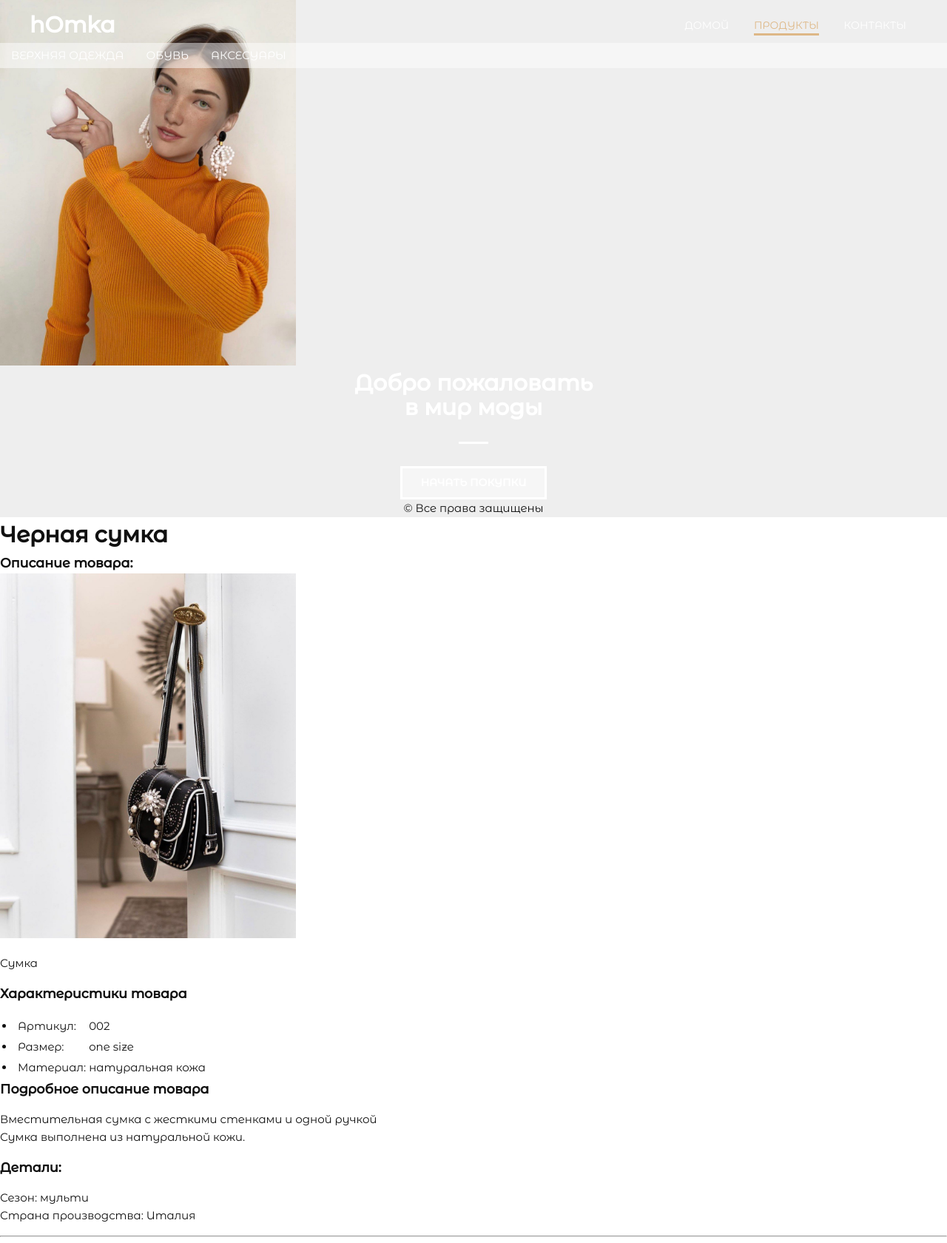
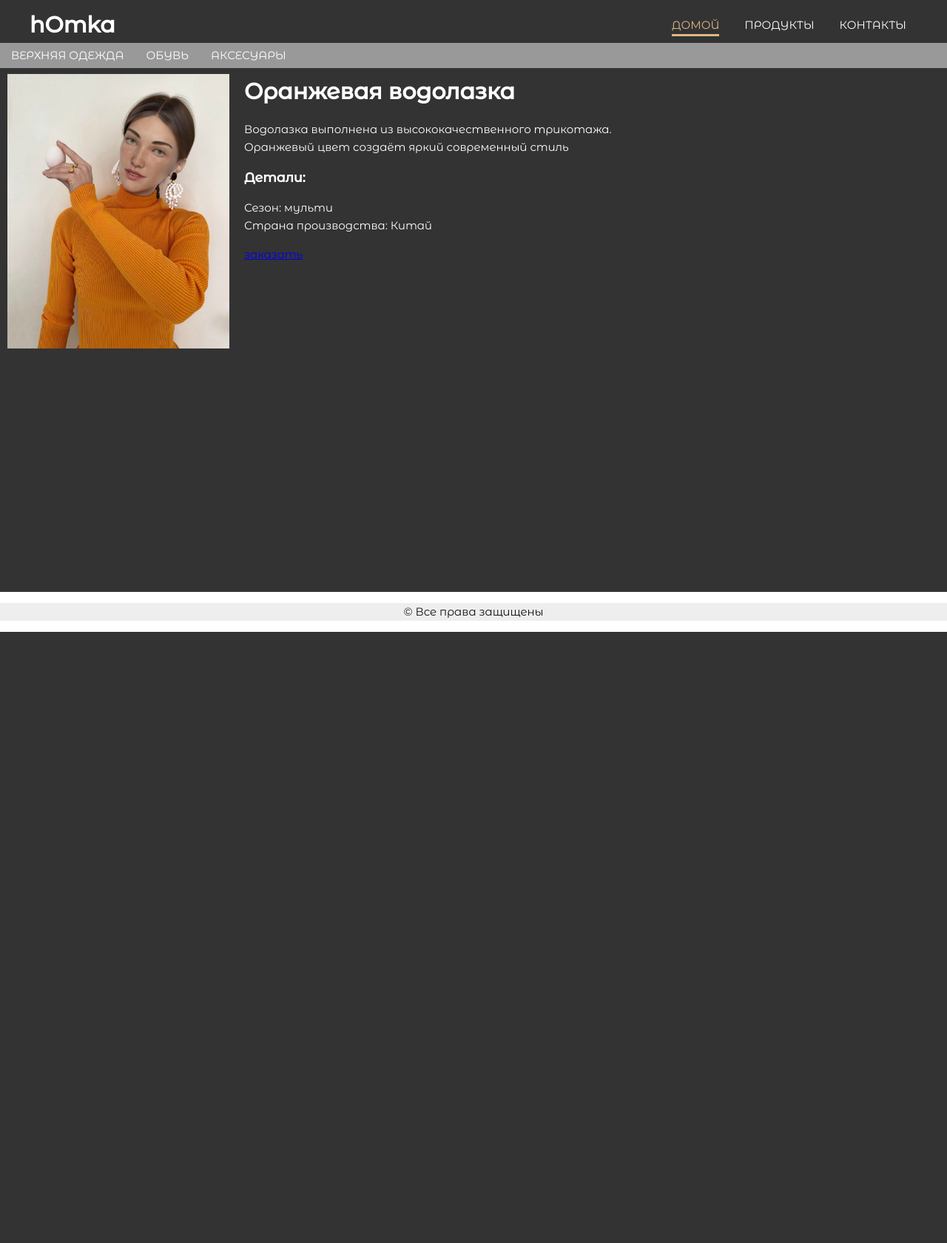
Before and after one commit to KhomovskiyYN/django_web_site, a Django app: page /products/ in a window 1280 px wide. Shown: the whole page at 74% size. After the commit the page ends 854 px from the top, so only its background shows below. Run offline with Django 3.2, Linux system fonts and the light colour scheme.

Commit message:
static and url template tag

```diff
--- a/homkashop/settings.py
+++ b/homkashop/settings.py
@@ -104,7 +104,7 @@ AUTH_PASSWORD_VALIDATORS = [
 # Internationalization
 # https://docs.djangoproject.com/en/2.2/topics/i18n/
 
-LANGUAGE_CODE = 'en-us'
+LANGUAGE_CODE = 'ru-RU'
 
 TIME_ZONE = 'Europe/Moscow'
 
--- a/homkashop/urls.py
+++ b/homkashop/urls.py
@@ -14,12 +14,13 @@ Including another URLconf
     2. Add a URL to urlpatterns:  path('blog/', include('blog.urls'))
 """
 from django.contrib import admin
-from django.urls import path, re_path
+from django.urls import path
 import mainapp.views as mainapp
 
+
 urlpatterns = [
-    path('', mainapp.index),
-    path('contact/', mainapp.contact),
-    path('products/', mainapp.products),
+    path('', mainapp.index, name='index'),
+    path('contact/', mainapp.contact, name='contact'),
+    path('products/', mainapp.products, name='products'),
     path('admin/', admin.site.urls),
 ]
--- /dev/null
+++ b/mainapp/templates/mainapp/base.html
@@ -0,0 +1,46 @@
+{% load static %}
+<!DOCTYPE html>
+<html>
+
+<head>
+    <meta charset="UTF-8">
+    <link href="https://fonts.googleapis.com/css2?family=Kaushan+Script&family=Montserrat+Alternates:wght@400;500&display=swap"
+          rel="stylesheet">
+    <title>{{ page_title|title }}</title>
+    {% block css %}
+    <link rel="stylesheet" type="text/css" href="{% static 'css/style.css' %}">
+    {% endblock %}
+
+    {% block js %}
+    {% endblock %}
+</head>
+
+<body>
+
+<header class="header">
+    <div class="container">
+        <div class="header_inner">
+            <div class="header_logo">hOmka</div>
+            <nav class="nav">
+                <a class="nav_link active" href="{% url 'index' %}">домой</a>
+                <a class="nav_link" href="{% url 'products' %}">продукты</a>
+                <a class="nav_link" href="{% url 'contact' %}">контакты</a></nav>
+        </div>
+    </div>
+    {% block header_menu %}
+    {% endblock %}
+</header>
+
+{% block intro %}
+
+{% endblock %}
+
+<div class="footer">
+    <p>&copy; Все права защищены</p>
+</div>
+
+
+
+
+</body>
+</html>
--- a/mainapp/templates/mainapp/products.html
+++ b/mainapp/templates/mainapp/products.html
@@ -1,84 +1,26 @@
-<!DOCTYPE html>
-<html lang="en">
-
-<head>
-    <meta charset="UTF-8">
-    <link href="https://fonts.googleapis.com/css2?family=Kaushan+Script&family=Montserrat+Alternates:wght@400;500&display=swap" rel="stylesheet">
-    <title>Shop</title>
-    <link rel="stylesheet" href="/static/css/style.css"> </head>
-
-<body>
-    <header class="header">
-        <div class="container">
-            <div class="header_inner">
-                <div class="header_logo">hOmka</div>
-                <nav class="nav"> <a class="nav_link " href="/" >домой</a> <a class="nav_link active" href="/products/">продукты</a> <a class="nav_link" href="/contact/">контакты</a> </nav>
-            </div>
-        </div>
-        <div class="header_menu">
-            <nav class="nav_menu"> <a class="nav_link_menu " href="#" >Верхняя одежда</a> <a class="nav_link_menu" href="#">Обувь</a> <a class="nav_link_menu" href="#">Аксесуары</a> </nav>
-            </div>
-
-    </header>
+{% extends 'mainapp/base.html' %}
 
 
-    <div class="intro_product">
-       <div class="foto_product">
-            <img src="/static/img/orange_sweater.jpg" width="400">
-       </div>
-       <div class="details_product">
-
-       </div>
+{% block header_menu %}
+<div class="header_menu">
+    <nav class="nav_menu"><a class="nav_link_menu " href="#">Верхняя одежда</a> <a class="nav_link_menu"
+                                                                                   href="#">Обувь</a> <a
+            class="nav_link_menu" href="#">Аксесуары</a></nav>
+</div>
+{% endblock %}
 
 
-        <div class="container">
-            <div class="intro_inner">
-                <h1 class="intro_title">Добро пожаловать в мир моды</h1>
-                <a class="intro_inner_btn" href="#"> Начать покупки </a>
-            </div>
-        </div>
-    </div>
-
- <div class="footer">
-        <p5>&copy; Все права защищены</p5>
-    </div>
-</body>
-
-</html>
-
-
-
-<h1>Черная сумка</h1>
-    <h3>Описание товара:</h3>
-    <a href="../static/img/black_bag.jpg" target="_blank"> <img src="../static/img/black_bag.jpg" class="bordered" width="400" alt="картинка с сумкой"></a>
-    <p class="short_description"> Сумка </p>
-    <h3>Характеристики товара</h3>
-    <table class="characteristic">
-        <ul>
-            <tr>
-                <td>
-                    <li>Артикул: </li>
-                </td>
-                <td>002</td>
-            </tr>
-            <tr>
-                <td>
-                    <li>Размер: </li>
-                </td>
-                <td>one size</td>
-            </tr>
-            <tr>
-                <td>
-                    <li>Материал: </li>
-                </td>
-                <td>натуральная кожа</td>
-            </tr>
-        </ul>
-    </table>
-    <h3>Подробное описание товара</h3>
-    <p class="detailed_description">Вместительная сумка с жесткими стенками и одной ручкой
-        <br> Сумка выполнена из натуральной кожи.</p>
-    <h3>Детали:</h3>
-    <p> Сезон: мульти
-        <br> Страна производства: Италия </p>
-    <hr>
+{% block intro %}
+<div class="intro_product">
+    <div class="product_foto"><img src="/static/img/orange_sweater.jpg" alt="" width="300px"></div>
+    <div class="product_desscription">
+        <h1>Оранжевая водолазка</h1>
+        <p class="detailed_description">Водолазка выполнена из высококачественного трикотажа.
+            <br> Оранжевый цвет создаёт яркий современный стиль </p>
+        <h3>Детали:</h3>
+        <p> Сезон: мульти
+            <br> Страна производства: Китай </p> <a href="#" class="red-button">
+        заказать
+    </a></div>
+</div>
+{% endblock %}
--- a/mainapp/views.py
+++ b/mainapp/views.py
@@ -3,12 +3,21 @@ from django.shortcuts import render
 
 # Create your views here.
 def index (request):
-    return render(request, 'mainapp/index.html')
+    context = {
+        'page_title' : 'главная',
+    }
+    return render(request, 'mainapp/index.html', context)
 
 
 def contact (request):
-    return render(request, 'mainapp/contact.html')
+    context = {
+        'page_title': 'контакты',
+    }
+    return render(request, 'mainapp/contact.html', context)
 
 
 def products (request):
-    return render(request, 'mainapp/products.html')
+    context = {
+        'page_title': 'каталог',
+    }
+    return render(request, 'mainapp/products.html', context)
--- a/static/css/style.css
+++ b/static/css/style.css
@@ -71,15 +71,29 @@ h6 {
 }
 
 
-
 /*intro_product*/
 
 .intro_product {
-    justify-content: space-between;
-    align-items: center;
     width: 100%;
-    background-color: #eee;
+    height: 100vh;
+    background-color: #333;
+    background-size: cover;
+    position: relative;
 
+}
+
+.product_foto{
+    top: 100px;
+    left: 10px;
+    position: absolute;
+
+}
+
+.product_desscription{
+    left: 330px;
+    top: 100px;
+    position: absolute;
+    color: #fff;
 }
 
 
@@ -111,7 +125,7 @@ h6 {
 /*nav*/
 
 .nav {
-    font-size: 14px;
+    font-size: 15px;
     text-transform: uppercase;
 }
 
@@ -217,3 +231,15 @@ background-color: rgba(500, 500, 500, 0.5);
     text-align: center;
     background-color: #eee;
 }
+
+
+
+
+/*location*/
+.location{
+    color: #fff;
+    left: 330px;
+    top: 100px;
+    position: absolute;
+
+}
```
Also changed, not shown: mainapp/templates/mainapp/contact.html (+19 -64 lines), mainapp/templates/mainapp/index.html (+19 -3 lines).
